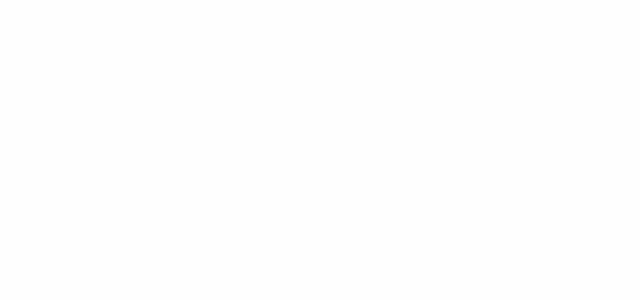
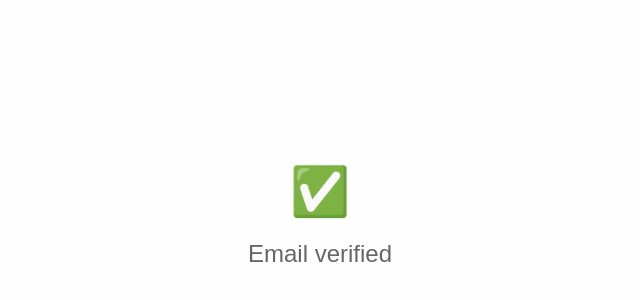
Before and after one commit to vectorsquad/glint-web, a React (Vite) app: page /verify in a window 1280 px wide. Shown: the part 172-472 px from the top of the page, without its empty margins (320-960 px from the left). Built offline with nearby package versions, Linux system fonts and the light colour scheme.

Commit message:
fix verify email again

```diff
--- a/src/pages/VerifyEmail.tsx
+++ b/src/pages/VerifyEmail.tsx
@@ -1,41 +1,16 @@
-import React, { useEffect, useState } from 'react';
-import axios from 'axios';
-import { useLocation } from 'react-router-dom';
+import React from 'react';
 
 const VerifyEmail: React.FC = () => {
-  const [isVerified, setIsVerified] = useState<boolean>(false);
-  const location = useLocation();
-
-  useEffect(() => {
-    const verifyEmail = async () => {
-      const searchParams = new URLSearchParams(location.search);
-      const code = searchParams.get('code');
-
-      if (!code) {
-        return;
-      }
-
-      try {
-        const response = await axios.get(`/api/v1/verify?code=${code}`);
-        if (response.data.success) {
-          setIsVerified(true);
-        }
-      } catch (error) {
-        console.error('Verification error:', error);
-      }
-    };
-
-    verifyEmail();
-  }, [location]);
-
   return (
-    <div className="verify-email-container">
-      {isVerified && (
-        <>
-          <span role="img" aria-label="checkmark" style={{ fontSize: '48px' }}>✅</span>
-          <p>Email verified</p>
-        </>
-      )}
+    <div className="verify-email-container" style={{
+      display: 'flex',
+      flexDirection: 'column',
+      alignItems: 'center',
+      justifyContent: 'center',
+      height: '100vh'
+    }}>
+      <span role="img" aria-label="checkmark" style={{ fontSize: '48px' }}>✅</span>
+      <p style={{ fontSize: '24px', marginTop: '20px' }}>Email verified</p>
     </div>
   );
 };
```
